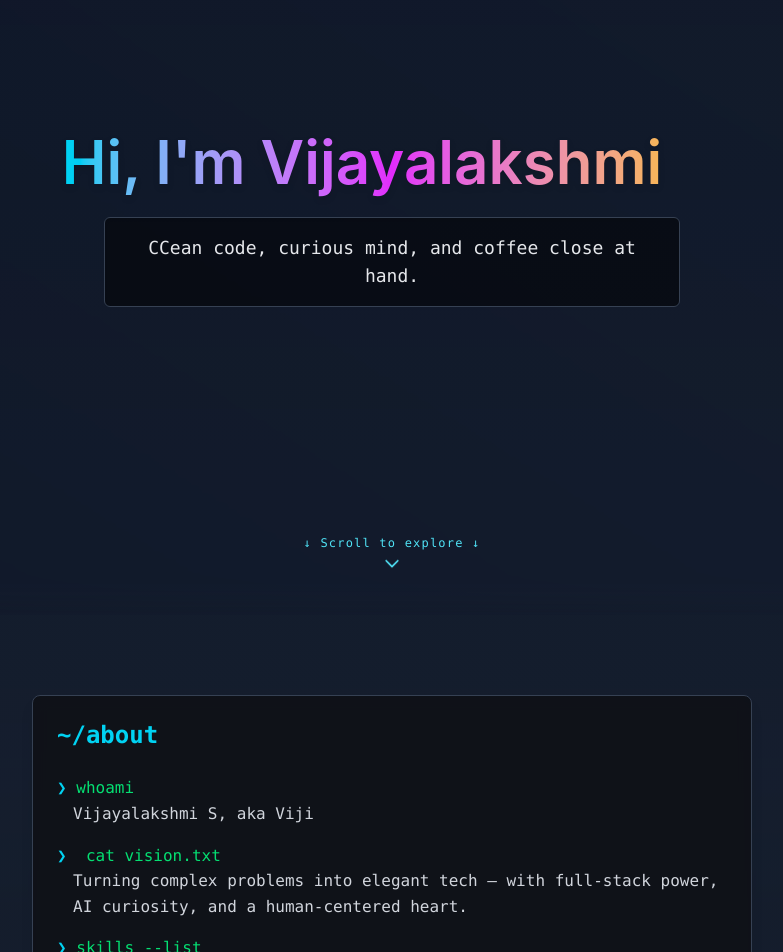
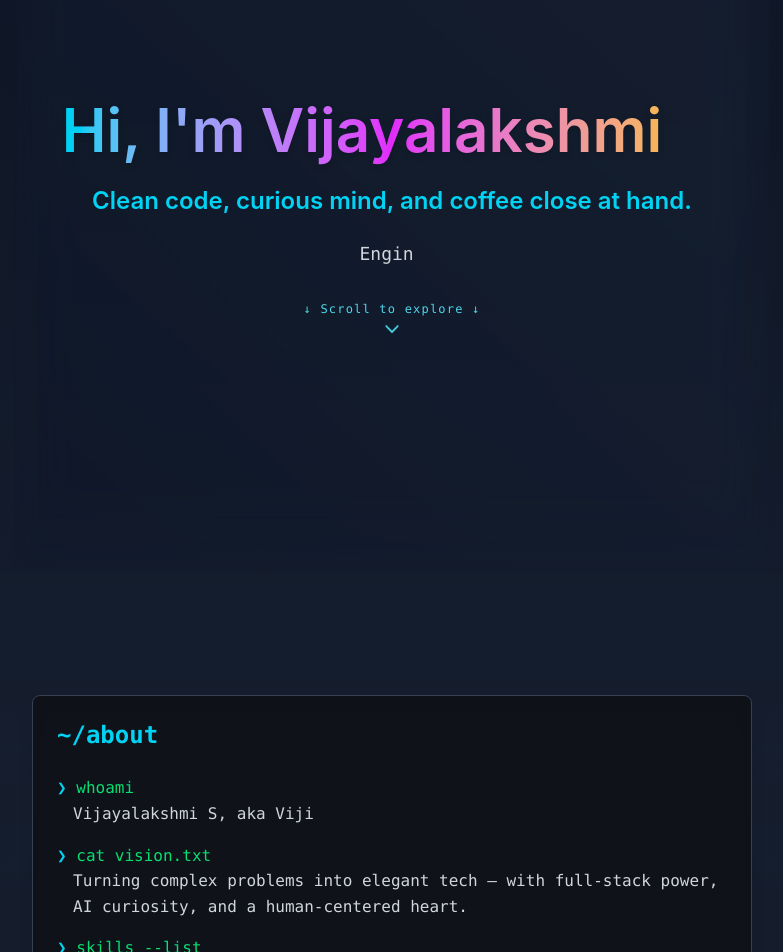
Before and after one commit to viji1804/myportfolio, a React (Vite) app: page / in a window 1280 px wide. Shown: the part 240-1192 px from the top of the page, without its empty margins (248-1031 px from the left). Built offline with nearby package versions, Linux system fonts and the light colour scheme.

Commit message:
Fix: render issues fixed

```diff
--- a/package.json
+++ b/package.json
@@ -19,6 +19,7 @@
     "react-icons": "^5.5.0",
     "react-router-dom": "^7.6.1",
     "react-tsparticles": "^2.12.2",
+    "react-type-animation": "^3.2.0",
     "react-vertical-timeline-component": "^3.5.3",
     "tailwindcss": "^4.1.8",
     "tsparticles": "^3.8.1"
--- a/src/pages/Home.jsx
+++ b/src/pages/Home.jsx
@@ -1,74 +1,136 @@
-import { useEffect, useState, useRef } from "react";
+import { useRef, useState, useEffect } from "react";
 import { motion, useInView } from "framer-motion";
+import { FaGithub, FaLinkedin, FaEnvelope } from "react-icons/fa";
+import { TypeAnimation } from "react-type-animation";
 
-// TypingText component
-const TypingText = ({ text = "", speed = 55, className = "" }) => {
-  const [displayed, setDisplayed] = useState("");
+const TerminalLine = ({ command = "", output = "", isActive }) => {
+  const [typedCommand, setTypedCommand] = useState("");
+  const [doneTyping, setDoneTyping] = useState(false);
+  const typingSpeed = 30;
 
   useEffect(() => {
-    if (typeof text !== "string") {
-      setDisplayed("");
-      return;
+    let cancelled = false;
+    if (!isActive || doneTyping) return;
+
+    const typeCommand = async () => {
+      let cmd = "";
+      for (let i = 0; i < command.length; i++) {
+        if (cancelled) return;
+        cmd += command[i];
+        setTypedCommand(cmd);
+        await new Promise((res) => setTimeout(res, typingSpeed));
       }
-
-    setDisplayed("");
-    let index = 0;
-    let timeout;
-
-    const type = () => {
-      if (index < text.length) {
-        setDisplayed((prev) => prev + text.charAt(index));
-        index++;
-        timeout = setTimeout(type, speed);
-      }
+      setDoneTyping(true);
     };
 
-    type();
+    typeCommand();
 
-    return () => clearTimeout(timeout);
-  }, [text, speed]);
+    return () => {
+      cancelled = true;
+    };
+  }, [command, isActive, doneTyping]);
 
-  return <span className={className}>{displayed}</span>;
-};
-
-// Terminal line display
-const TerminalLine = ({ command = "", output = "" }) => (
+  return (
     <div className="mb-4">
-    <p className="text-green-400 font-mono">
-      <span className="text-cyan-400">❯</span>{" "}
-      <TypingText text={command} speed={55} />
-    </p>
-    {output && (
+      <motion.p
+        initial={{ opacity: 0, x: -10 }}
+        animate={{ opacity: 1, x: 0 }}
+        transition={{ duration: 0.4 }}
+        className="text-green-400 font-mono"
+      >
+        <span className="text-cyan-400">❯</span> {typedCommand}
+      </motion.p>
+      {doneTyping && (
         <motion.p
           initial={{ opacity: 0 }}
           animate={{ opacity: 1 }}
-        transition={{ delay: command.length * 0.055 + 0.2 }}
+          transition={{ duration: 0.4 }}
           className="text-gray-300 font-mono pl-4"
         >
-        <TypingText text={output} speed={40} />
+          {output}
         </motion.p>
       )}
     </div>
   );
+};
 
-// Main Home component
 function Home() {
   const terminalRef = useRef(null);
   const isInView = useInView(terminalRef, { once: true, margin: "-100px" });
 
+  const lines = [
+    { command: "whoami", output: "Vijayalakshmi S, aka Viji" },
+    {
+      command: "cat vision.txt",
+      output:
+        "Turning complex problems into elegant tech — with full-stack power, AI curiosity, and a human-centered heart.",
+    },
+    {
+      command: "skills --list",
+      output: "Refer to the skills section for the full categorized stack.",
+    },
+    {
+      command: "clubs --active",
+      output:
+        '["KS Upahaar 🤝", "Daksh Infra & Logistics ⚙️", "E cell Developer Unit 💡", "ACE 🎯"]',
+    },
+    {
+      command: "projects --highlights",
+      output:
+        'Major projects listed below ↓ — see full details in the projects section. ["Face Recognition Attendance", "Gesture-Controlled Volume", "Discussion Forum"]',
+    },
+    {
+      command: "mission",
+      output:
+        "To blend technology with purpose — designing smarter systems, more inclusive interfaces, and impactful innovations.",
+    },
+    {
+      command: "fun-facts",
+      output:
+        'user.viji.preferences = { theme: "dark 🌑", open tabs count: "dont ask ", leisure: "binge watch📺", hobby: "debugging bugs 🐞 and music" }',
+    },
+    {
+      command: 'echo "Always exploring. Always building. Always learning."',
+      output: "Always exploring. Always building. Always learning.",
+    },
+  ];
+
+  const [visibleLines, setVisibleLines] = useState(0);
+
+  useEffect(() => {
+    if (!isInView || visibleLines >= lines.length) return;
+
+    const commandLength = lines[visibleLines].command.length;
+    const delayAfterTyping = 500;
+
+    const timeout = setTimeout(() => {
+      setVisibleLines((prev) => prev + 1);
+    }, commandLength * 30 + delayAfterTyping);
+
+    return () => clearTimeout(timeout);
+  }, [visibleLines, isInView, lines]);
+
   return (
     <div className="min-h-screen flex flex-col">
-      {/* Gradient Background Container */}
       <div className="flex-grow bg-gradient-to-b from-gray-900/90 to-gray-800/70 backdrop-blur-md">
+        {/* Hero Section */}
+        <section className="relative h-screen flex flex-col justify-center items-center text-center px-6 py-12 bg-transparent overflow-hidden">
           {/* Hero Section */}
           <section className="relative h-screen flex flex-col justify-center items-center text-center px-6 py-12 bg-transparent overflow-hidden">
             <div className="absolute inset-0 z-0 animate-pulse bg-gradient-to-tr from-[#0f172a]/30 to-[#1e293b]/30 rounded-xl blur-lg" />
 
+            <section className="relative h-screen bg-transparent overflow-hidden">
+              {/* Background blur */}
+              <div className="absolute inset-0 z-0 animate-pulse bg-gradient-to-tr from-[#0f172a]/30 to-[#1e293b]/30 rounded-xl blur-lg" />
+
+              {/* Content container */}
+              <div className="relative z-10 flex flex-col items-center justify-center h-full text-center px-6">
+                {/* Animated Heading */}
                 <motion.h1
                   initial={{ opacity: 0, y: -20 }}
                   animate={{ opacity: 1, y: 0 }}
                   transition={{ duration: 1 }}
-            className="text-5xl md:text-6xl font-extrabold bg-gradient-to-r from-cyan-400 via-fuchsia-500 to-yellow-400 bg-clip-text text-transparent drop-shadow-md z-10"
+                  className="text-5xl md:text-6xl font-extrabold bg-gradient-to-r from-cyan-400 via-fuchsia-500 to-yellow-400 bg-clip-text text-transparent drop-shadow-md"
                 >
                   Hi, I'm Vijayalakshmi{" "}
                   <motion.span
@@ -80,22 +142,41 @@ function Home() {
                   </motion.span>
                 </motion.h1>
 
-          <motion.div
+                {/* Subheading */}
+                <motion.h2
                   initial={{ opacity: 0 }}
                   animate={{ opacity: 1 }}
-            transition={{ delay: 0.6 }}
-            className="mt-4 bg-black/50 px-5 py-4 rounded-md shadow-inner border border-gray-700 max-w-xl z-10 font-mono text-gray-200 text-base md:text-lg relative"
+                  transition={{ delay: 0.3, duration: 0.6 }}
+                  className="text-xl sm:text-2xl text-cyan-400 font-medium mb-6 mt-4"
                 >
-            <TypingText
-              text="&nbsp;Clean code, curious mind, and coffee close at hand."
-              speed={35}
+                  Clean code, curious mind, and coffee close at hand.
+                </motion.h2>
+
+                {/* Typing Animation */}
+                <TypeAnimation
+                  sequence={[
+                    "Engineering intuitive tech experiences",
+                    1500,
+                    "Building intelligent systems with purpose",
+                    1500,
+                    "Exploring the depths of artificial intelligence",
+                    1500,
+                    "Turning complex problems into clean code",
+                    1500,
+                    "Learning, building, and iterating every day",
+                    1500,
+                  ]}
+                  wrapper="p"
+                  speed={40}
+                  repeat={Infinity}
+                  className="text-gray-300 text-base sm:text-lg mb-8 font-mono"
                 />
-          </motion.div>
 
+                {/* Scroll Indicator */}
                 <motion.div
                   animate={{ y: [0, 10, 0] }}
                   transition={{ repeat: Infinity, duration: 2 }}
-            className="absolute bottom-10 text-cyan-300 z-10 flex flex-col items-center"
+                  className="text-cyan-300 flex flex-col items-center"
                 >
                   <p className="text-xs font-mono tracking-widest animate-pulse mb-1">
                     ↓ Scroll to explore ↓
@@ -119,6 +200,9 @@ function Home() {
                     </svg>
                   </motion.div>
                 </motion.div>
+              </div>
+            </section>
+          </section>
         </section>
 
         {/* Terminal-style Bio Section */}
@@ -129,43 +213,15 @@ function Home() {
         >
           <div className="bg-[#0f1117]/90 p-6 rounded-lg shadow-lg border border-gray-700 font-mono backdrop-blur-sm">
             <h2 className="text-2xl text-cyan-400 mb-6">~/about</h2>
-
-            {isInView && (
-              <>
+            {isInView &&
+              lines.map((line, index) => (
                 <TerminalLine
-                  command="&nbsp;whoami"
-                  output="&nbsp;Vijayalakshmi S, aka Viji"
+                  key={index}
+                  command={line.command}
+                  output={line.output}
+                  isActive={index === visibleLines}
                 />
-                <TerminalLine
-                  command="\&nbsp;cat vision.txt"
-                  output="&nbsp;Turning complex problems into elegant tech — with full-stack power, AI curiosity, and a human-centered heart."
-                />
-                <TerminalLine
-                  command="&nbsp;skills --list"
-                  output="&nbsp;Refer to the skills section for the full categorized stack."
-                />
-                <TerminalLine
-                  command="&nbsp;clubs --active"
-                  output='&nbsp;["KS Upahaar 🤝", "Daksh Infra & Logistics ⚙️", "E cell Developer Unit 💡", "ACE 🎯"]'
-                />
-                <TerminalLine
-                  command="&nbsp;projects --highlights"
-                  output='&nbsp;Major projects listed below ↓ — see full details in the projects section. ["Face Recognition Attendance", "Gesture-Controlled Volume", "Discussion Forum"]'
-                />
-                <TerminalLine
-                  command="&nbsp;mission"
-                  output="&nbsp;To blend technology with purpose — designing smarter systems, more inclusive interfaces, and impactful innovations."
-                />
-                <TerminalLine
-                  command="&nbsp;fun-facts"
-                  output='&nbsp;user.viji.preferences = { theme: "dark 🌑", open tabs count: "dont ask ", leisure: "binge watch📺", hobby: "debugging bugs 🐞 and music" }'
-                />
-                <TerminalLine
-                  command='&nbsp;echo "Always exploring. Always building. Always learning."'
-                  output="&nbsp;Always exploring. Always building. Always learning."
-                />
-              </>
-            )}
+              ))}
           </div>
         </section>
       </div>
```
Also changed, not shown: 1 other file (tests, documents, lock files or other folders). Lines whose indentation alone changed are shown as unchanged.
